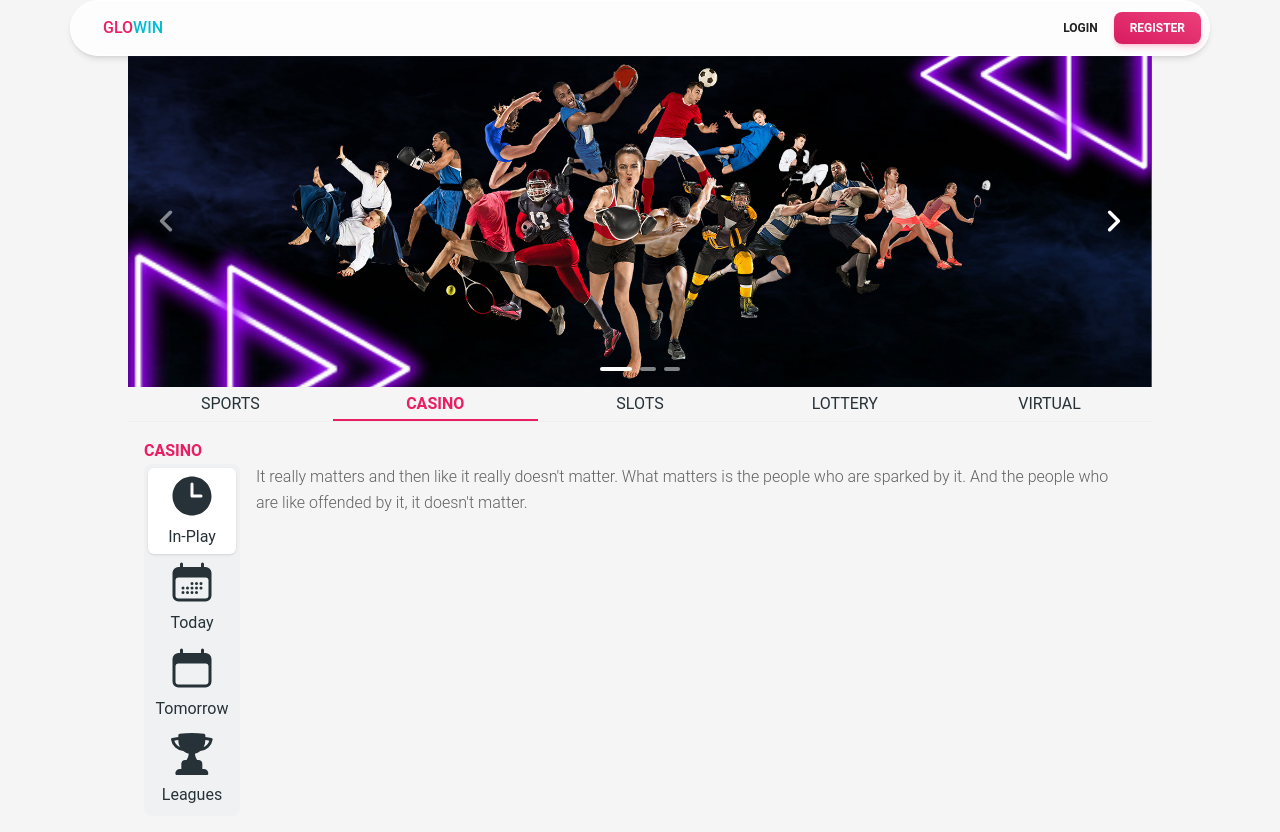
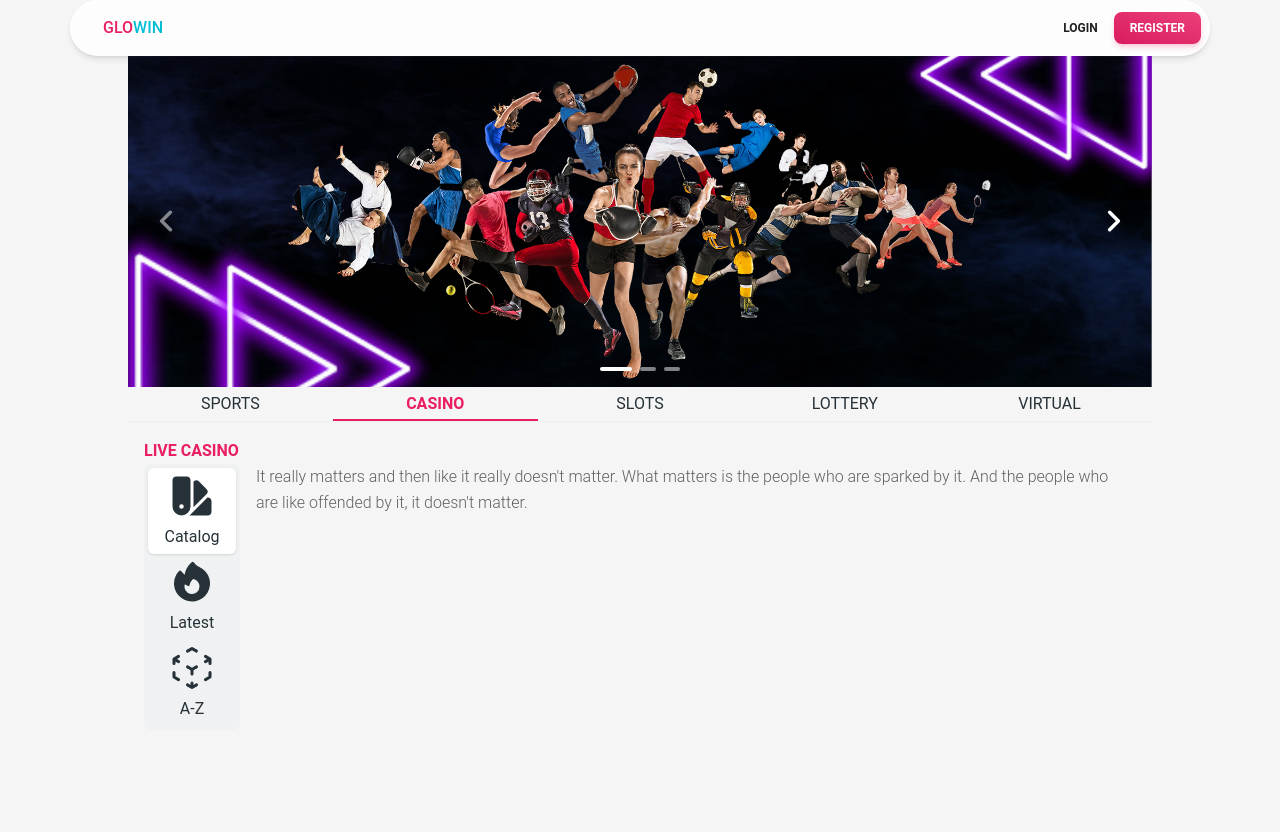
Before and after one commit to affsanu/sports, a Next.js app: page / in a window 1280 px wide. Both pictures are taken after a click on the tab "CASINO". After the commit the page ends 800 px from the top, so only its background shows below. Built offline with nearby package versions, Linux system fonts and the light colour scheme.

Commit message:
Complete Tabs Tab

```diff
--- a/app/components/SportsList.jsx
+++ b/app/components/NavComponent/CasinoList.jsx
@@ -7,50 +7,41 @@ import {
   TabPanel,
 } from "@material-tailwind/react";
 import {
-  ClockIcon,
-  CalendarDaysIcon,
-  CalendarIcon,
-  TrophyIcon
+  SwatchIcon,
+  FireIcon,
+  CubeTransparentIcon,
 } from "@heroicons/react/24/solid";
 
-export default function SportsList(props) {
+export default function CasinoList() {
   const data = [
     {
-      label: "In-Play",
-      value: "inplay",
-      icon: ClockIcon,
+      label: "Catalog",
+      value: "catalog",
+      icon: SwatchIcon,
       desc: `It really matters and then like it really doesn't matter.
       What matters is the people who are sparked by it. And the people
       who are like offended by it, it doesn't matter.`,
     },
     {
-      label: "Today",
-      value: "today",
-      icon: CalendarDaysIcon,
+      label: "Latest",
+      value: "latest",
+      icon: FireIcon,
       desc: `Because it's about motivating the doers. Because I'm here
       to follow my dreams and inspire other people to follow their dreams, too.`,
     },
     {
-      label: "Tomorrow",
-      value: "tomorrow",
-      icon: CalendarIcon,
+      label: "A-Z",
+      value: "az",
+      icon: CubeTransparentIcon,
       desc: `We're not always in the position that we want to be at.
-      We're constantly growing. We're constantly making mistakes. We're
-      constantly trying to express ourselves and actualize our dreams.`,
-    },
-    {
-      label: "Leagues",
-      value: "leagues",
-      icon: TrophyIcon,
-      desc: `we want to be at.
       We're constantly growing. We're constantly making mistakes. We're
       constantly trying to express ourselves and actualize our dreams.`,
     },
   ];
   return (
     <div className="">
-      <h1 className="text-pink-500 font-bold uppercase">{props.name}</h1>
-      <Tabs value="inplay" orientation="vertical">
+      <h1 className="text-pink-500 font-bold uppercase">Live Casino</h1>
+      <Tabs value="catalog" orientation="vertical">
         <TabsHeader className="w-24">
           {data.map(({ label, value, icon }) => (
             <Tab key={value} value={value} className="place-items-center">
--- /dev/null
+++ b/app/components/NavComponent/LotteryList.jsx
@@ -0,0 +1,65 @@
+import React from "react";
+import {
+  Tabs,
+  TabsHeader,
+  TabsBody,
+  Tab,
+  TabPanel,
+} from "@material-tailwind/react";
+import {
+  SwatchIcon,
+  FireIcon,
+  CubeTransparentIcon,
+} from "@heroicons/react/24/solid";
+
+export default function LotteryList() {
+  const data = [
+    {
+      label: "Thai",
+      value: "thai",
+      icon: SwatchIcon,
+      desc: `It really matters and then like it really doesn't matter.
+      What matters is the people who are sparked by it. And the people
+      who are like offended by it, it doesn't matter.`,
+    },
+    {
+      label: "Kalyan",
+      value: "kalyan",
+      icon: FireIcon,
+      desc: `Because it's about motivating the doers. Because I'm here
+      to follow my dreams and inspire other people to follow their dreams, too.`,
+    },
+    {
+      label: "Bingo",
+      value: "bingo",
+      icon: CubeTransparentIcon,
+      desc: `We're not always in the position that we want to be at.
+      We're constantly growing. We're constantly making mistakes. We're
+      constantly trying to express ourselves and actualize our dreams.`,
+    },
+  ];
+  return (
+    <div className="">
+      <h1 className="text-pink-500 font-bold uppercase">Live Casino</h1>
+      <Tabs value="catalog" orientation="vertical">
+        <TabsHeader className="w-24">
+          {data.map(({ label, value, icon }) => (
+            <Tab key={value} value={value} className="place-items-center">
+              <div className="grid gap-1">
+                {React.createElement(icon, { className: "w-12 h-12 mx-auto" })}
+                {label}
+              </div>
+            </Tab>
+          ))}
+        </TabsHeader>
+        <TabsBody>
+          {data.map(({ value, desc }) => (
+            <TabPanel key={value} value={value} className="py-0">
+              {desc}
+            </TabPanel>
+          ))}
+        </TabsBody>
+      </Tabs>
+    </div>
+  );
+}
--- /dev/null
+++ b/app/components/NavComponent/SlotsList.jsx
@@ -0,0 +1,56 @@
+import React from "react";
+import {
+  Tabs,
+  TabsHeader,
+  TabsBody,
+  Tab,
+  TabPanel,
+} from "@material-tailwind/react";
+import {
+  FireIcon,
+  CubeTransparentIcon,
+} from "@heroicons/react/24/solid";
+
+export default function SlotsList() {
+  const data = [
+    {
+      label: "Latest",
+      value: "latest",
+      icon: FireIcon,
+      desc: `Because it's about motivating the doers. Because I'm here
+      to follow my dreams and inspire other people to follow their dreams, too.`,
+    },
+    {
+      label: "A-Z",
+      value: "az",
+      icon: CubeTransparentIcon,
+      desc: `We're not always in the position that we want to be at.
+      We're constantly growing. We're constantly making mistakes. We're
+      constantly trying to express ourselves and actualize our dreams.`,
+    },
+  ];
+  return (
+    <div className="">
+      <h1 className="text-pink-500 font-bold uppercase">Live Casino</h1>
+      <Tabs value="catalog" orientation="vertical">
+        <TabsHeader className="w-24">
+          {data.map(({ label, value, icon }) => (
+            <Tab key={value} value={value} className="place-items-center">
+              <div className="grid gap-1">
+                {React.createElement(icon, { className: "w-12 h-12 mx-auto" })}
+                {label}
+              </div>
+            </Tab>
+          ))}
+        </TabsHeader>
+        <TabsBody>
+          {data.map(({ value, desc }) => (
+            <TabPanel key={value} value={value} className="py-0">
+              {desc}
+            </TabPanel>
+          ))}
+        </TabsBody>
+      </Tabs>
+    </div>
+  );
+}
--- /dev/null
+++ b/app/components/NavComponent/SportsList.jsx
@@ -0,0 +1,74 @@
+import React from "react";
+import {
+  Tabs,
+  TabsHeader,
+  TabsBody,
+  Tab,
+  TabPanel,
+} from "@material-tailwind/react";
+import {
+  ClockIcon,
+  CalendarDaysIcon,
+  CalendarIcon,
+  TrophyIcon
+} from "@heroicons/react/24/solid";
+
+export default function SportsList() {
+  const data = [
+    {
+      label: "In-Play",
+      value: "inplay",
+      icon: ClockIcon,
+      card: `It really matters and then like it really doesn't matter.
+      What matters is the people who are sparked by it. And the people
+      who are like offended by it, it doesn't matter.`,
+    },
+    {
+      label: "Today",
+      value: "today",
+      icon: CalendarDaysIcon,
+      card: `Because it's about motivating the doers. Because I'm here
+      to follow my dreams and inspire other people to follow their dreams, too.`,
+    },
+    {
+      label: "Tomorrow",
+      value: "tomorrow",
+      icon: CalendarIcon,
+      card: `We're not always in the position that we want to be at.
+      We're constantly growing. We're constantly making mistakes. We're
+      constantly trying to express ourselves and actualize our dreams.`,
+    },
+    {
+      label: "Leagues",
+      value: "leagues",
+      icon: TrophyIcon,
+      card: `we want to be at.
+      We're constantly growing. We're constantly making mistakes. We're
+      constantly trying to express ourselves and actualize our dreams.`,
+    },
+  ];
+  return (
+    <div className="">
+      <h1 className="text-pink-500 font-bold uppercase">Exchange Sports</h1>
+      <Tabs value="inplay" orientation="vertical">
+        <TabsHeader className="w-24">
+          {data.map(({ label, value, icon }) => (
+            <Tab key={value} value={value} className="place-items-center">
+              <div className="grid gap-1">
+                {React.createElement(icon, { className: "w-12 h-12 mx-auto" })}
+                {label}
+              </div>
+            </Tab>
+          ))}
+        </TabsHeader>
+        <TabsBody>
+          {data.map(({ value, card }) => (
+            <TabPanel key={value} value={value} className="py-0">
+              {card}
+            </TabPanel>
+          ))}
+        </TabsBody>
+      </Tabs>
+    </div>
+  );
+}
--- /dev/null
+++ b/app/components/NavComponent/VirtualList.jsx
@@ -0,0 +1,65 @@
+import React from "react";
+import {
+  Tabs,
+  TabsHeader,
+  TabsBody,
+  Tab,
+  TabPanel,
+} from "@material-tailwind/react";
+import {
+  PlayCircleIcon,
+  FireIcon,
+  PuzzlePieceIcon,
+} from "@heroicons/react/24/solid";
+
+export default function VirtualList() {
+  const data = [
+    {
+      label: "Sports",
+      value: "sports",
+      icon: PlayCircleIcon,
+      desc: `It really matters and then like it really doesn't matter.
+      What matters is the people who are sparked by it. And the people
+      who are like offended by it, it doesn't matter.`,
+    },
+    {
+      label: "Games",
+      value: "games",
+      icon: PuzzlePieceIcon,
+      desc: `Because it's about motivating the doers. Because I'm here
+      to follow my dreams and inspire other people to follow their dreams, too.`,
+    },
+    {
+      label: "Hot",
+      value: "hot",
+      icon: FireIcon,
+      desc: `We're not always in the position that we want to be at.
+      We're constantly growing. We're constantly making mistakes. We're
+      constantly trying to express ourselves and actualize our dreams.`,
+    },
+  ];
+  return (
+    <div className="">
+      <h1 className="text-pink-500 font-bold uppercase">Live Casino</h1>
+      <Tabs value="catalog" orientation="vertical">
+        <TabsHeader className="w-24">
+          {data.map(({ label, value, icon }) => (
+            <Tab key={value} value={value} className="place-items-center">
+              <div className="grid gap-1">
+                {React.createElement(icon, { className: "w-12 h-12 mx-auto" })}
+                {label}
+              </div>
+            </Tab>
+          ))}
+        </TabsHeader>
+        <TabsBody>
+          {data.map(({ value, desc }) => (
+            <TabPanel key={value} value={value} className="py-0">
+              {desc}
+            </TabPanel>
+          ))}
+        </TabsBody>
+      </Tabs>
+    </div>
+  );
+}
--- a/app/components/SportsBar.jsx
+++ b/app/components/SportsBar.jsx
@@ -6,7 +6,11 @@ import {
   Tab,
   TabPanel,
 } from "@material-tailwind/react";
-import SportsList from "./SportsList";
+import SportsList from "./NavComponent/SportsList";
+import CasinoList from "./NavComponent/CasinoList";
+import SlotsList from "./NavComponent/SlotsList";
+import VirtualList from "./NavComponent/VirtualList";
+import LotteryList from "./NavComponent/LotteryList";
 
 export default function SportsBar() {
   const [activeTab, setActiveTab] = React.useState("sports");
@@ -14,35 +18,27 @@ export default function SportsBar() {
     {
       label: "Sports",
       value: "sports",
-      desc: `It really matters and then like it really doesn't matter.
-      What matters is the people who are sparked by it. And the people
-      who are like offended by it, it doesn't matter.`,
+      component: <SportsList />,
     },
     {
       label: "Casino",
       value: "casino",
-      desc: `Because it's about motivating the doers. Because I'm here
-      to follow my dreams and inspire other people to follow their dreams, too.`,
+      component: <CasinoList />,
     },
     {
       label: "Slots",
       value: "slots",
-      desc: `We're not always in the position that we want to be at.
-      We're constantly growing. We're constantly making mistakes. We're
-      constantly trying to express ourselves and actualize our dreams.`,
+      component: <SlotsList />,
     },
     {
       label: "Lottery",
       value: "lottery",
-      desc: `Because it's about motivating the doers. Because I'm here
-      to follow my dreams and inspire other people to follow their dreams, too.`,
+      component: <LotteryList />,
     },
     {
       label: "Virtual",
       value: "virtual",
-      desc: `We're not always in the position that we want to be at.
-      We're constantly growing. We're constantly making mistakes. We're
-      constantly trying to express ourselves and actualize our dreams.`,
+      component: <VirtualList />,
     },
   ];
   return (
@@ -50,7 +46,8 @@ export default function SportsBar() {
       <TabsHeader
         className="rounded-none border-b border-blue-gray-50 bg-transparent p-0"
         indicatorProps={{
-          className: "bg-transparent border-b-2 border-pink-500 shadow-none rounded-none",
+          className:
+            "bg-transparent border-b-2 border-pink-500 shadow-none rounded-none",
         }}
       >
         {data.map(({ label, value }) => (
@@ -58,16 +55,20 @@ export default function SportsBar() {
             key={value}
             value={value}
             onClick={() => setActiveTab(value)}
-            className={activeTab === value ? "text-pink-500 uppercase font-bold" : "uppercase"}
+            className={
+              activeTab === value
+                ? "text-pink-500 uppercase font-bold"
+                : "uppercase"
+            }
           >
             {label}
           </Tab>
         ))}
       </TabsHeader>
       <TabsBody>
-        {data.map(({ value, desc }) => (
+        {data.map(({ value, component }) => (
           <TabPanel key={value} value={value}>
-            <SportsList desc={desc} name={value} />
+            {component}
           </TabPanel>
         ))}
       </TabsBody>
```
Also changed, not shown: app/components/Card/SportCard.jsx (added), public/assets/images/thai.png (added), public/assets/images/thai.svg (added).
